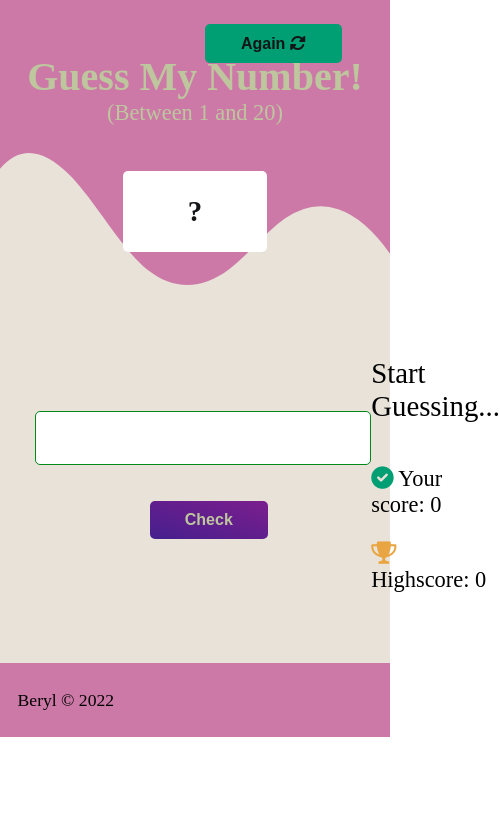
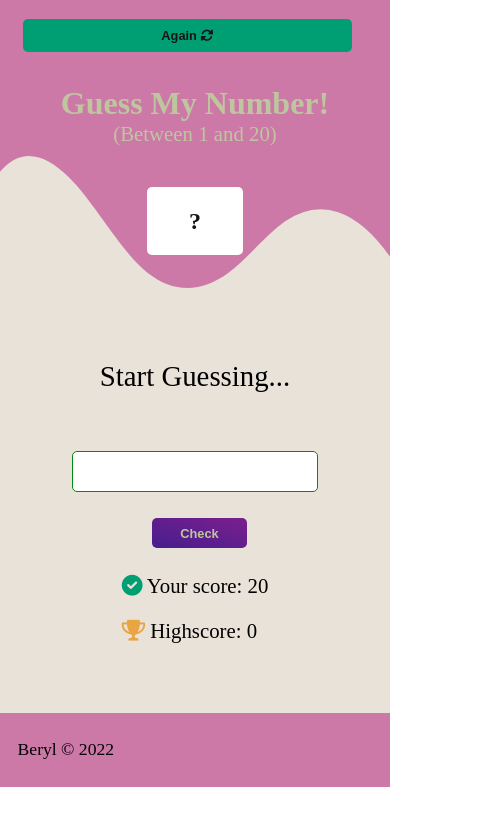
Before and after one commit to berylijncodes/guess-number-game, a plain HTML site: page index.html in a window 390 px wide. Both pictures are taken after a click on the button "Again". Shown: the whole page, 500 px wide, since content can reach past the window. Drawn offline with Linux system fonts and the light colour scheme.

Commit message:
implement game logic,add media query and update styles, add javascript for the confetti

```diff
--- a/app.js
+++ b/app.js
@@ -1,17 +1,22 @@
 let messages = document.querySelector('.score__info-message');
 let message = document.querySelector('.score__info');
+const scoreInfo = document.querySelector('.score__info-score');
 const headerNumber = document.querySelector('.header__number');
 const again = document.querySelector('.again');
 let randomNumber = Math.trunc(Math.random() * 20) + 1;
 let currentScore = 20;
 let highScore = 0;
+let confettiElements = document.getElementById('my-canvas');
+
+var confettiSettings = { target: 'my-canvas' };
+var confetti = new ConfettiGenerator(confettiSettings);
+confetti.render();
 
 document.querySelector('.check').addEventListener('click', function () {
   let guess = Number(document.querySelector('.score__number-guess').value);
 
   //   When a player does not guess a number
   if (!guess) {
-    console.log('Choose a Number!');
     messages.innerHTML =
       '<p> <i class="fas fa-exclamation-circle"></i> Choose a number!</p>';
     //   When a player guesses a correct number
@@ -19,9 +24,19 @@ document.querySelector('.check').addEventListener('click', function () {
     messages.innerHTML =
       '<p> <i class="fas fa-check-circle"></i> Correct Number!</p>';
     headerNumber.textContent = randomNumber;
+    scoreInfo.innerHTML = `<p>
+        <i class="fas fa-check-circle"></i> Your Score: ${currentScore}
+      </p>`;
     document.querySelector('.score__info-highscore').innerHTML = `<p>
-        <i class="fas fa-trophy"></i> Highscore: ${currentScore}
+         <i class="fas fa-trophy"></i> Highscore: ${currentScore}
       </p>`;
+    if (currentScore > highScore) {
+      highScore = currentScore;
+      document.querySelector('.score__info-highscore').innerHTML = `<p>
+        <i class="fas fa-trophy"></i> Highscore: ${highScore}
+      </p>`;
+    }
+    confettiElements.classList.add('active');
 
     //   When a player guess a number higher than the random number
   } else if (guess > randomNumber) {
@@ -29,51 +44,48 @@ document.querySelector('.check').addEventListener('click', function () {
       messages.innerHTML =
         '<p> <i class="fas fa-arrow-circle-up"></i> Too high!</p>';
       currentScore--;
-      const scoreInfo = (document.querySelector(
-        '.score__info-score'
-      ).innerHTML = `
-        <p>
+      scoreInfo.innerHTML = `<p>
           <i class="fas fa-check-circle"></i> Your score: ${currentScore}
-        </p>`);
+        </p>`;
     } else {
       messages.innerHTML =
         '<p> <i class="fas fa-arrow-circle-up"></i> Game Over!</p>';
-      document.querySelector('.score__info-highscore').innerHTML = `<p>
-        <i class="fas fa-trophy"></i> Highscore: ${currentScore}
-      </p>`;
+      scoreInfo.innerHTML = `<p>
+          <i class="fas fa-check-circle"></i> Your score: ${currentScore}
+        </p>`;
     }
     // When a player guesses a number lower than the random number
   } else if (guess < randomNumber) {
     if (currentScore > 1) {
       messages.innerHTML = '<p> <i class="fas fa-frown"></i> Too low!</p>';
       currentScore--;
-      const scoreInfo = (document.querySelector(
-        '.score__info-score'
-      ).innerHTML = `<p>
+      scoreInfo.innerHTML = `<p>
           <i class="fas fa-check-circle"></i> Your score: ${currentScore}
-        </p>`);
+        </p>`;
     } else {
       messages.innerHTML = '<p> <i class="fas fa-frown"></i> Game Over!</p>';
-      document.querySelector('.score__info-highscore').innerHTML = `<p>
-        <i class="fas fa-trophy"></i> Highscore: ${currentScore}
-      </p>`;
+      scoreInfo.innerHTML = `<p>
+          <i class="fas fa-check-circle"></i> Your score: 0
+        </p>`;
     }
   }
 });
 
 // Reset Function
 again.addEventListener('click', function () {
-  const scoreInfo = (document.querySelector(
-    '.score__info-score'
-  ).innerHTML = `<p>
-          <i class="fas fa-check-circle"></i> Your score: 0
-        </p>`);
+  currentScore = 20;
+  messages.textContent = 'Start Guessing...';
+
+  document.querySelector('.score__number-guess').value = '';
+
+  scoreInfo.innerHTML = `<p>
+          <i class="fas fa-check-circle"></i> Your score: ${currentScore}
+        </p>`;
   randomNumber = Math.trunc(Math.random() * 20) + 1;
 
-  document.querySelector('.score__number-guess').value = '';
   document.querySelector('.score__info-highscore').innerHTML = `<p>
-        <i class="fas fa-trophy"></i> Highscore: 0
+        <i class="fas fa-trophy"></i> Highscore: ${highScore}
       </p>`;
-  messages.textContent = 'Start Guessing...';
   headerNumber.textContent = '?';
+  confettiElements.classList.remove('active');
 });
--- a/index.html
+++ b/index.html
@@ -16,11 +16,8 @@
     <link rel="stylesheet" href="style.css" />
   </head>
   <body>
-    <!-- <div class="container"> -->
-    <!-- <div class="header__wrapper"> -->
     <header class="header">
       <button class="btn again">Again <i class="fas fa-sync-alt"></i></button>
-
       <h1 class="header__title">Guess my number!</h1>
       <p class="header__sub-title">(Between 1 and 20)</p>
       <div class="header__number">?</div>
@@ -47,7 +44,8 @@
         <div class="score__info">
           <p class="score__info-message">Start Guessing...</p>
         </div>
-        <div>
+      </div>
+      <div class="your__score">
         <p class="score__info-score">
           <i class="fas fa-check-circle"></i> Your score: 20
         </p>
@@ -55,9 +53,11 @@
           <i class="fas fa-trophy"></i> Highscore: 0
         </p>
       </div>
-      </div>
     </section>
+    <canvas id="my-canvas"></canvas>
     <footer>Beryl &copy; 2022</footer>
+    <script src="index.min.js"></script>
+    <!-- <script src="node_modules/confetti-js/dist/index.min.js"></script> -->
 
     <script src="app.js"></script>
   </body>
--- a/style.css
+++ b/style.css
@@ -83,6 +83,7 @@ p {
   position: absolute;
   top: 1.5em;
   right: 3em;
+  cursor: pointer;
 }
 
 .check {
@@ -123,6 +124,10 @@ p {
   color: #0096ff;
 }
 
+.fa-frown {
+  color: #a51808;
+}
+
 .custom-shape-divider-bottom-1643302465 {
   position: absolute;
   bottom: 0;
@@ -146,17 +151,17 @@ p {
 
 /* Section: Score board */
 .flex {
-  display: flex;
-  flex-direction: column;
-  justify-content: center;
-  align-items: flex-start;
+  position: absolute;
+  right: 9.3em;
+  top: 3em;
 }
 .score__board {
   background-color: #e8e2d9;
   display: flex;
-  justify-content: space-around;
+  justify-content: space-between;
   align-items: center;
   padding: 4em 2em;
+  position: relative;
 }
 
 .score__number {
@@ -177,18 +182,92 @@ p {
 
 .score__info-message {
   font-size: 1.8rem;
-  margin-bottom: 1.5em;
+  margin-bottom: 2em;
 }
 
 .score__info-score {
   margin-bottom: 1em;
 }
 
+.your__score {
+  position: absolute;
+  right: 10.2em;
+  top: 8em;
+}
+
 .hide {
   display: none;
+}
+
+/* Confetti */
+#my-canvas {
+  position: fixed;
+  top: 0;
+  left: 0;
+  width: 100%;
+  height: 100vh;
+  visibility: hidden;
+  z-index: 8;
+}
+
+#my-canvas.active {
+  visibility: visible;
 }
 
 footer {
   background-color: #cc79a7;
   padding: 1.5em 1em;
 }
+
+/* Media Queries */
+@media (max-width: 675px) {
+  .again {
+    font-size: 0.8rem;
+    left: 1.8em;
+  }
+
+  .check {
+    margin-bottom: 2em;
+    font-size: 0.8rem;
+  }
+
+  .header__number {
+    font-size: 1.5rem;
+    width: 4em;
+  }
+
+  h1 {
+    font-size: 2rem;
+    margin-top: 1em;
+  }
+
+  p {
+    font-size: 1.3rem;
+  }
+
+  .score__board {
+    display: flex;
+    flex-direction: column;
+    position: static;
+  }
+
+  .flex {
+    order: 1;
+    position: static;
+  }
+
+  .score__number {
+    order: 2;
+  }
+
+  .your__score {
+    order: 3;
+    position: static;
+  }
+
+  .score__number input {
+    font-size: 1.1rem;
+    position: relative;
+    z-index: 10;
+  }
+}
```
Also changed, not shown: index.min.js (added). Lines whose indentation alone changed are shown as unchanged.
